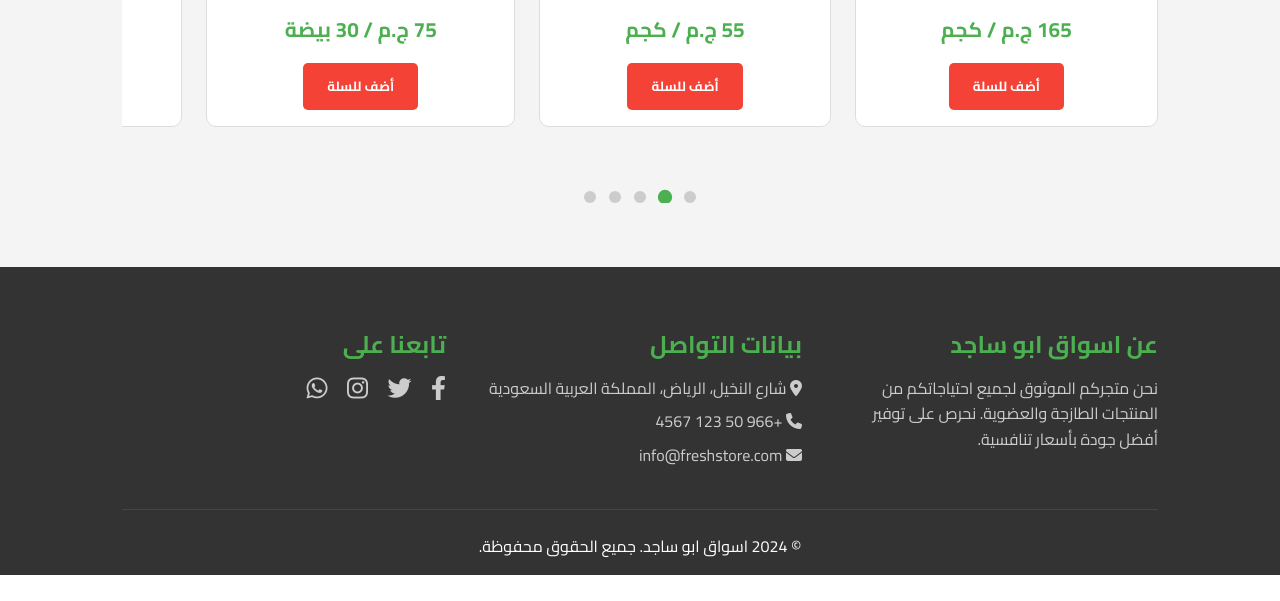
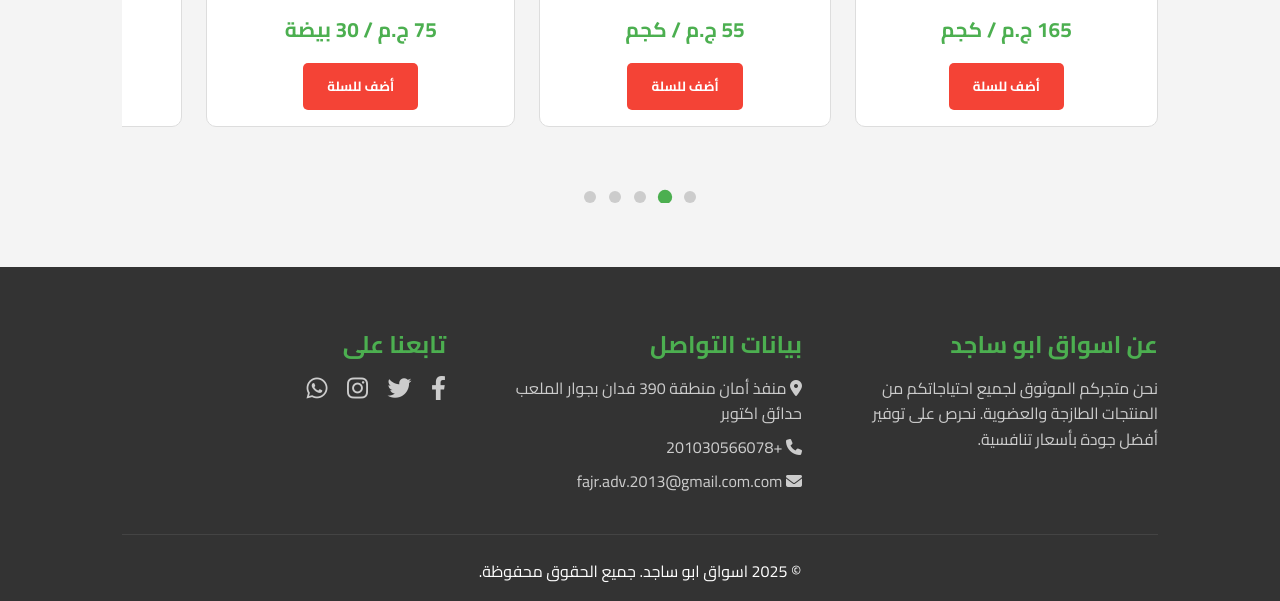
Before and after one commit to makahco2025-svg/abo_Saged-Market, a plain HTML site: page index.html in a window 1280 px wide. Shown: the part 1145-1746 px from the top of the page. Before the commit the page ends 1720 px from the top, so only its background shows below. Drawn offline with Linux system fonts and the light colour scheme.

Commit message:
Update index.html

```diff
--- a/index.html
+++ b/index.html
@@ -1075,9 +1075,9 @@
                 </div>
                 <div class="footer-section contact">
                     <h3>بيانات التواصل</h3>
-                    <p><i class="fas fa-map-marker-alt"></i> شارع النخيل، الرياض، المملكة العربية السعودية</p>
-                    <p><i class="fas fa-phone"></i> +966 50 123 4567</p>
-                    <p><i class="fas fa-envelope"></i> info@freshstore.com</p>
+                    <p><i class="fas fa-map-marker-alt"></i> منفذ أمان منطقة 390 فدان بجوار الملعب حدائق اكتوبر</p>
+                    <p><i class="fas fa-phone"></i> +201030566078</p>
+                    <p><i class="fas fa-envelope"></i> fajr.adv.2013@gmail.com.com</p>
                 </div>
                 <div class="footer-section social">
                     <h3>تابعنا على</h3>
@@ -1088,7 +1088,7 @@
                 </div>
             </div>
             <div class="footer-bottom">
-                <p>&copy; 2024 اسواق ابو ساجد. جميع الحقوق محفوظة.</p>
+                <p>&copy; 2025 اسواق ابو ساجد. جميع الحقوق محفوظة.</p>
             </div>
         </div>
     </footer>
```
